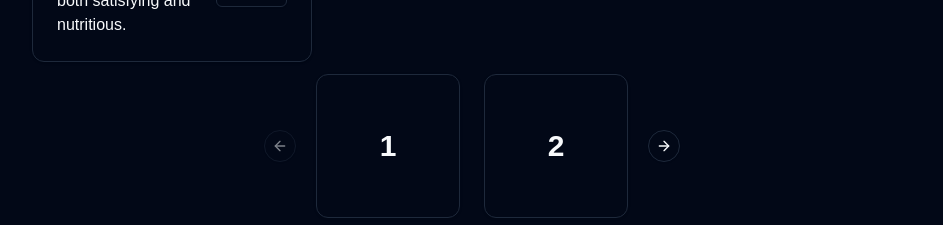
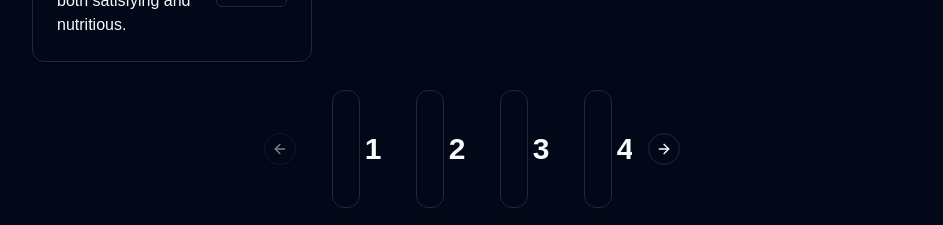
Before and after one commit to calvinrahmat/belajar-leonard, a Next.js app: page / in a window 1280 px wide. Shown: the part 1235-1460 px from the top of the page, without its empty margins (168-1111 px from the left). Built offline with nearby package versions, Linux system fonts and the light colour scheme.

Commit message:
updated by Leon

```diff
--- a/app/page.tsx
+++ b/app/page.tsx
@@ -70,10 +70,10 @@ export default function Home() {
         <Carousel className="w-full max-w-xs">
       <CarouselContent>
         {Array.from({ length: 10 }).map((_, index) => (
-          <CarouselItem key={index} className="md:basis-1/2 lg:basis-1/2">
-            <div className="p-1">
+          <CarouselItem key={index} className="md:basis-1/2 lg:basis-1/4">
+            <div className="p-5">
               <Card>
-              <CardContent className="flex aspect-square items-center justify-center p-6">
+              <CardContent className="flex aspect-square items-center justify-center p-10">
               <span className="text-3xl font-semibold">{index + 1}</span>
                 </CardContent>
               </Card>
```
